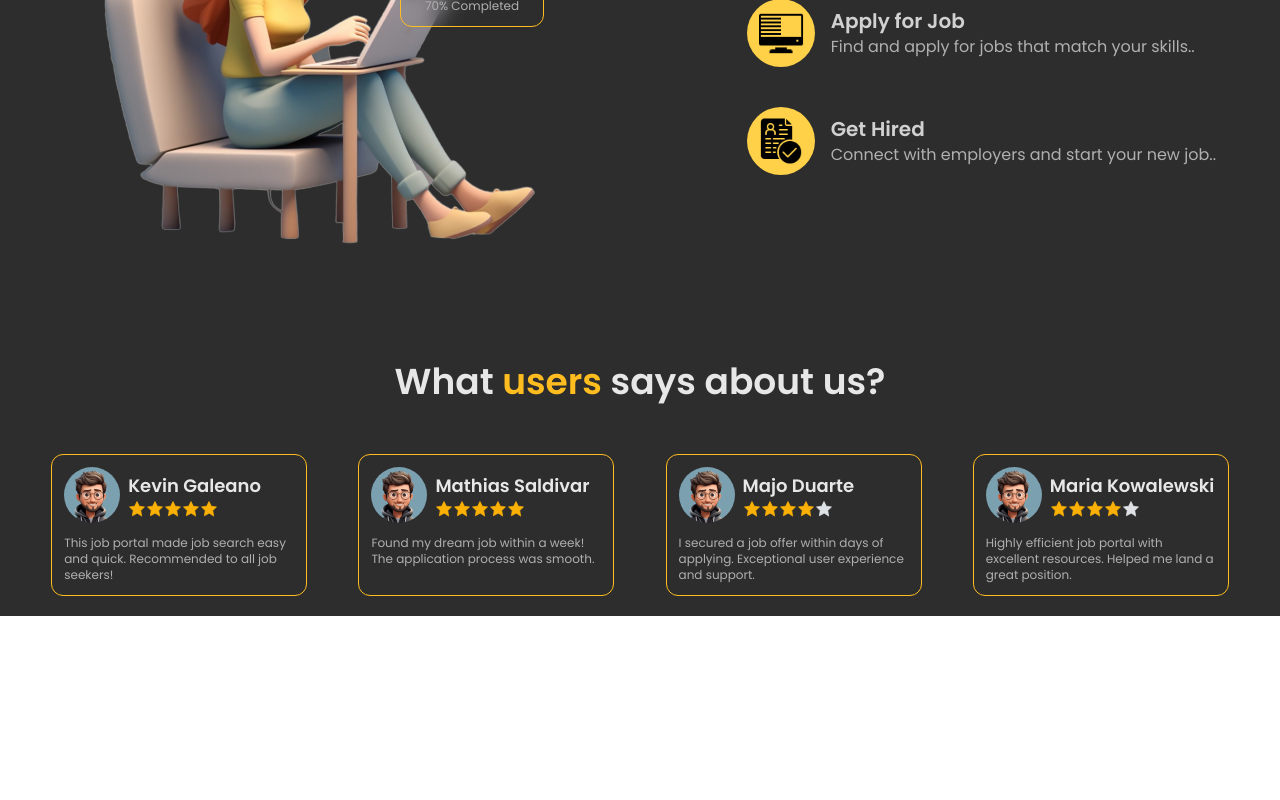
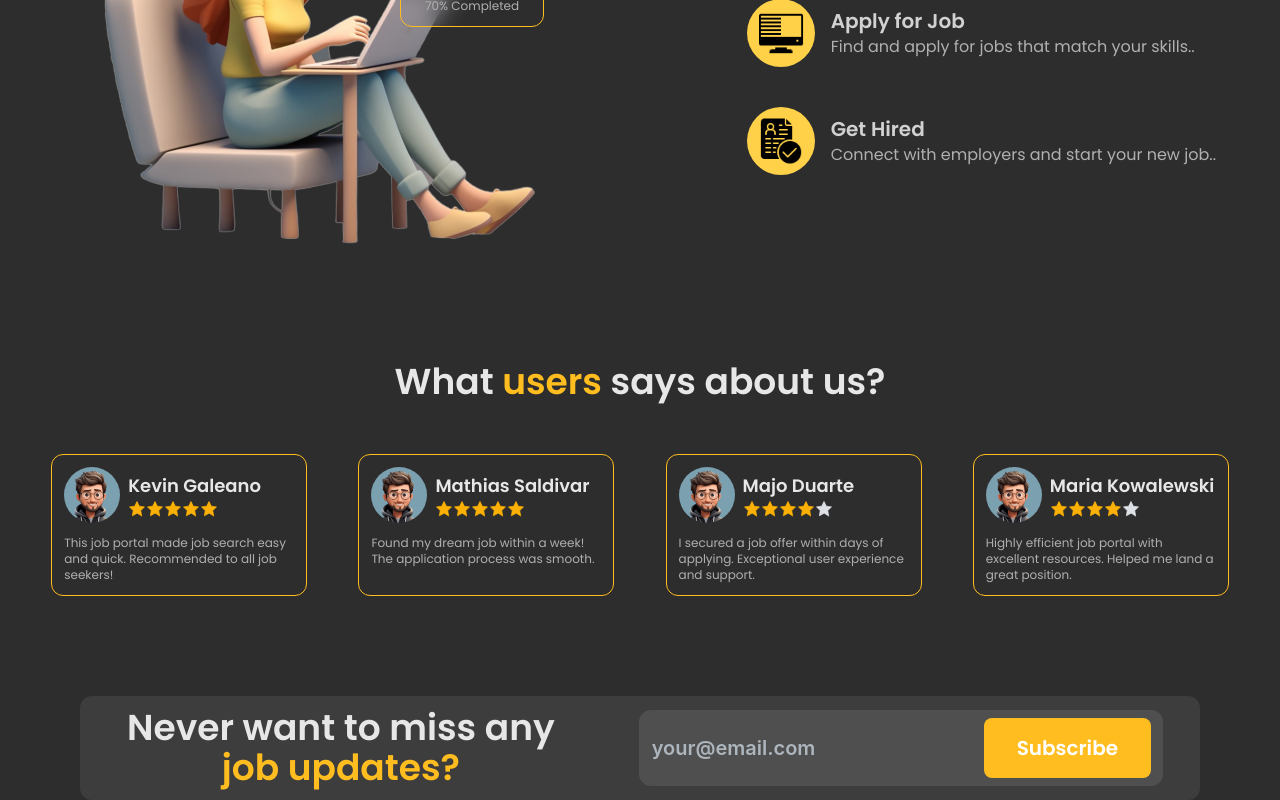
Before and after one commit to gsmkev/job-finder, a React (Create React App) app in the folder frontend/: page / in a window 1280 px wide. Shown: the part 1564-2364 px from the top of the page. Before the commit the page ends 2180 px from the top, so only its background shows below. Built offline with nearby package versions, Linux system fonts and the light colour scheme.

Commit message:
feat: Add Subscribe component to LandingPage
- Implemented the Subscribe component in `frontend/src/LandingPage/Subscribe.tsx` to allow users to subscribe for job updates.
- Integrated the Subscribe component into the HomePage in `frontend/src/Pages/HomePage.tsx`.

```diff
--- /dev/null
+++ b/frontend/src/LandingPage/Subscribe.tsx
@@ -0,0 +1,22 @@
+import { Button, TextInput } from "@mantine/core";
+
+const Subscribe = () => {
+    return (
+        <div className={'mt-20 flex items-center bg-mine-shaft-900 mx-20 py-3 rounded-xl justify-around'}>
+            <div className={'text-4xl w-2/5 text-center font-semibold text-mine-shaft-100'}>
+                Never want to miss any <span className={'text-bright-sun-400'}>job updates?</span>
+            </div>
+            <div className={'flex gap-4 rounded-xl bg-mine-shaft-700 px-3 py-2'}>
+                <TextInput
+                    className={'[&_input]:text-mine-shaft-100 font-semibold'}
+                    variant="unstyled"
+                    placeholder="your@email.com"
+                    size={'xl'}
+                />
+                <Button className={'!rounded-lg'} size={'xl'} color="bright-sun.4" variant="filled">Subscribe</Button>
+            </div>
+        </div>
+    );
+}
+
+export default Subscribe;
--- a/frontend/src/Pages/HomePage.tsx
+++ b/frontend/src/Pages/HomePage.tsx
@@ -4,6 +4,7 @@
 import JobCategory from '../LandingPage/JobCategory';
 import Working from '../LandingPage/Working';
 import Testimonials from '../LandingPage/Testimonials';
+import Subscribe from '../LandingPage/Subscribe';
 
 const HomePage = () => {
     return (
@@ -14,6 +15,7 @@
             <JobCategory />
             <Working />
             <Testimonials />
+            <Subscribe />
         </div>
 
     );
```
